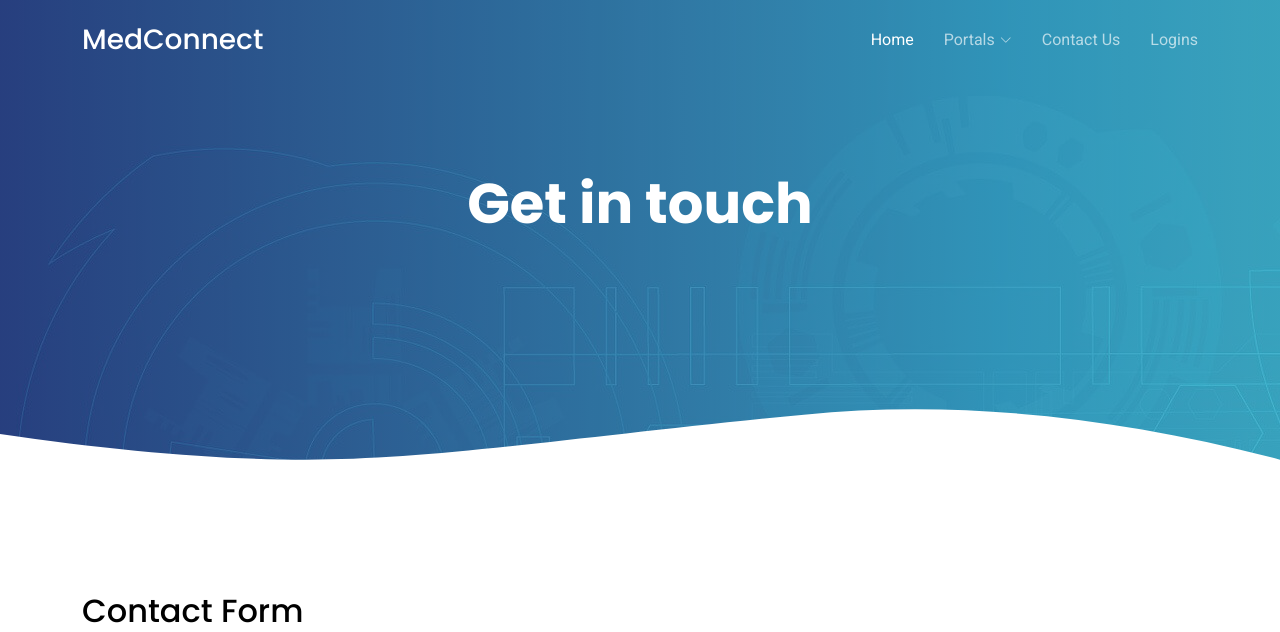
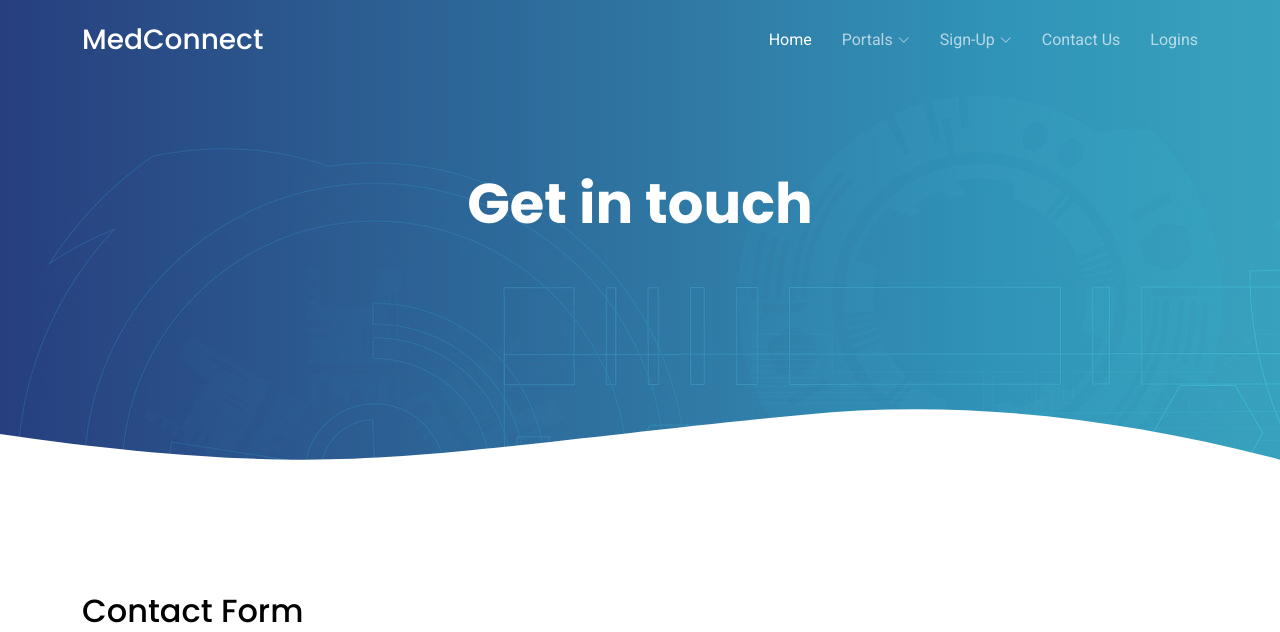
Before and after one commit to AfzalAliSolangi/Drug-Supply-Chain-using-Blockchain, a Django app: page /contact in a window 1280 px wide. Shown: the top 632 px of the page. Run offline with Django 4.2, Linux system fonts and the light colour scheme; parts of the project's set-up code (start-up, migrations or seed data) failed here and were passed over; some libraries are stand-ins or nearby versions.

Commit message:
Added the Sign-up drop down

```diff
--- a/templates/contact.html
+++ b/templates/contact.html
@@ -61,6 +61,14 @@
               <li><a href="login">Hospital Login</a></li>
               <li><a href="login">Buy Drugs Login</a></li>
               <li><a href="login">See Details</a></li>
+            </ul>
+          </li>
+          <li class="dropdown"><a href="#"><span>Sign-Up</span> <i class="bi bi-chevron-down"></i></a>
+            <ul>
+              <li><a href="login">Master Sign-up</a></li>
+              <li><a href="login">Manufacturer Sign-up</a></li>
+              <li><a href="login">Distributor Sign-up</a></li>
+              <li><a href="login">Pharmacy Sign-up</a></li>
             </ul>
           </li>
           <li><a href="contact">Contact Us</a></li>
```
